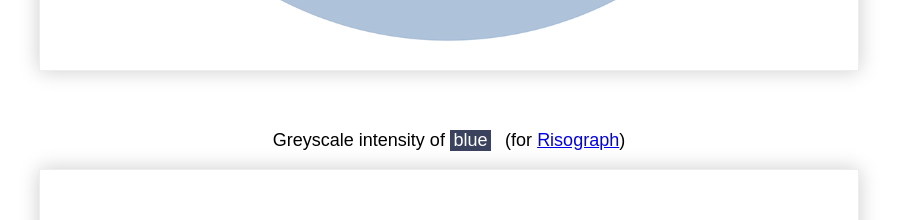
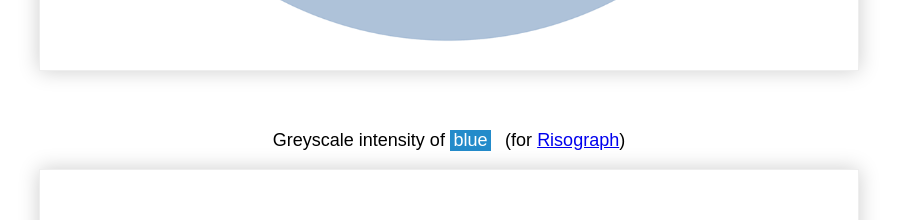
Before and after one commit to billhorsman/madebybill, a Nuxt app: page /discover/lonely-whale in a window 1280 px wide. Shown: the part 1860-2080 px from the top of the page, without its empty margins (191-1088 px from the left). Built offline with nearby package versions, Linux system fonts and the light colour scheme; a web font is replaced by a local one.

Commit message:
DRY up with Gallery component

```diff
--- /dev/null
+++ b/components/Gallery.vue
@@ -0,0 +1,81 @@
+<template lang="html">
+  <article class="gallery">
+    <slot></slot>
+  </article>
+</template>
+
+<script>
+export default {
+}
+</script>
+
+<style lang="scss" scoped>
+article {
+  margin: 3rem;
+}
+h1, p {
+  text-align: left;
+}
+figure {
+  margin: auto;
+  width: 70%;
+}
+figcaption {
+  margin: 3rem 0 1rem;
+}
+img {
+  border: 1px solid #eee;
+  box-shadow: 0 0 20px rgba(0, 0, 0, 0.2);
+  width: 100%;
+}
+.swatch {
+  color: white;
+  display: inline-block;
+  margin-right: 0.5rem;
+  padding: 0 0.2rem;
+}
+.grey-swatch {
+  @extend .swatch;
+  background: #454545;
+}
+.teal-swatch {
+  @extend .swatch;
+  background: #0F7963;
+}
+.green-swatch {
+  @extend .swatch;
+  background: #20903E;
+}
+.purple-swatch {
+  @extend .swatch;
+  background: #683385;
+}
+.yellow-swatch {
+  @extend .swatch;
+  background: #F4D522;
+}
+.bright-red-swatch {
+  @extend .swatch;
+  background: #C11E21;
+}
+.medium-blue-swatch {
+  @extend .swatch;
+  background: #19589F;
+}
+.blue-swatch {
+  @extend .swatch;
+  background: #238BCA;
+}
+.orange-swatch {
+  @extend .swatch;
+  background: #E2664A;
+}
+.fluoro-pink-swatch {
+  @extend .swatch;
+  background: #DA4E8D;
+}
+.black-swatch {
+  @extend .swatch;
+  background: #0C0A07;
+}
+</style>
--- a/pages/discover/cruel-sea.vue
+++ b/pages/discover/cruel-sea.vue
@@ -1,6 +1,6 @@
 <template>
   <section class="container">
-    <article class="gallery">
+    <Gallery>
       <h1>Cruel Sea</h1>
       <p>by Bill Horsman, 2019</p>
       <figure>
@@ -31,13 +31,17 @@
         </figcaption>
         <img src="/images/cruel-sea-black.png" alt="Black">
       </figure>
-    </article>
+    </Gallery>
   </section>
 </template>
 
 <script>
+import Gallery from "../../components/Gallery";
 
 export default {
+  components: {
+    Gallery
+  },
   head: {
     title: 'Cruel Sea by Bill Horsman'
   },
@@ -49,39 +53,3 @@ export default {
   ]
 }
 </script>
-
-<style lang="scss">
-article {
-  margin: 3rem;
-}
-h1, p {
-  text-align: left;
-}
-figure {
-  margin: auto;
-  width: 70%;
-}
-figcaption {
-  margin: 3rem 0 1rem;
-}
-img {
-  border: 1px solid #eee;
-  box-shadow: 0 0 20px rgba(0, 0, 0, 0.2);
-  width: 100%;
-}
-.swatch {
-  display: inline-block;
-  margin-right: 0.5rem;
-  padding: 0 0.2rem;
-}
-.black-swatch {
-  background: #0C0A07;
-  color: white;
-  @extend .swatch;
-}
-.blue-swatch {
-  background: #3B425E;
-  color: white;
-  @extend .swatch;
-}
-</style>
--- a/pages/discover/lonely-whale.vue
+++ b/pages/discover/lonely-whale.vue
@@ -1,6 +1,6 @@
 <template>
   <section class="container">
-    <article class="gallery">
+    <Gallery>
       <h1>Lonely Whale</h1>
       <p>by Bill Horsman, 2019</p>
       <figure>
@@ -31,13 +31,17 @@
         </figcaption>
         <img src="/images/lonely-whale-black.png" alt="Black">
       </figure>
-    </article>
+    </Gallery>
   </section>
 </template>
 
 <script>
+import Gallery from "../../components/Gallery";
 
 export default {
+  components: {
+    Gallery
+  },
   head: {
     title: 'Lonely Whale by Bill Horsman'
   },
@@ -49,39 +53,3 @@ export default {
   ]
 }
 </script>
-
-<style lang="scss">
-article {
-  margin: 3rem;
-}
-h1, p {
-  text-align: left;
-}
-figure {
-  margin: auto;
-  width: 70%;
-}
-figcaption {
-  margin: 3rem 0 1rem;
-}
-img {
-  border: 1px solid #eee;
-  box-shadow: 0 0 20px rgba(0, 0, 0, 0.2);
-  width: 100%;
-}
-.swatch {
-  display: inline-block;
-  margin-right: 0.5rem;
-  padding: 0 0.2rem;
-}
-.black-swatch {
-  background: #0C0A07;
-  color: white;
-  @extend .swatch;
-}
-.blue-swatch {
-  background: #3B425E;
-  color: white;
-  @extend .swatch;
-}
-</style>
```
